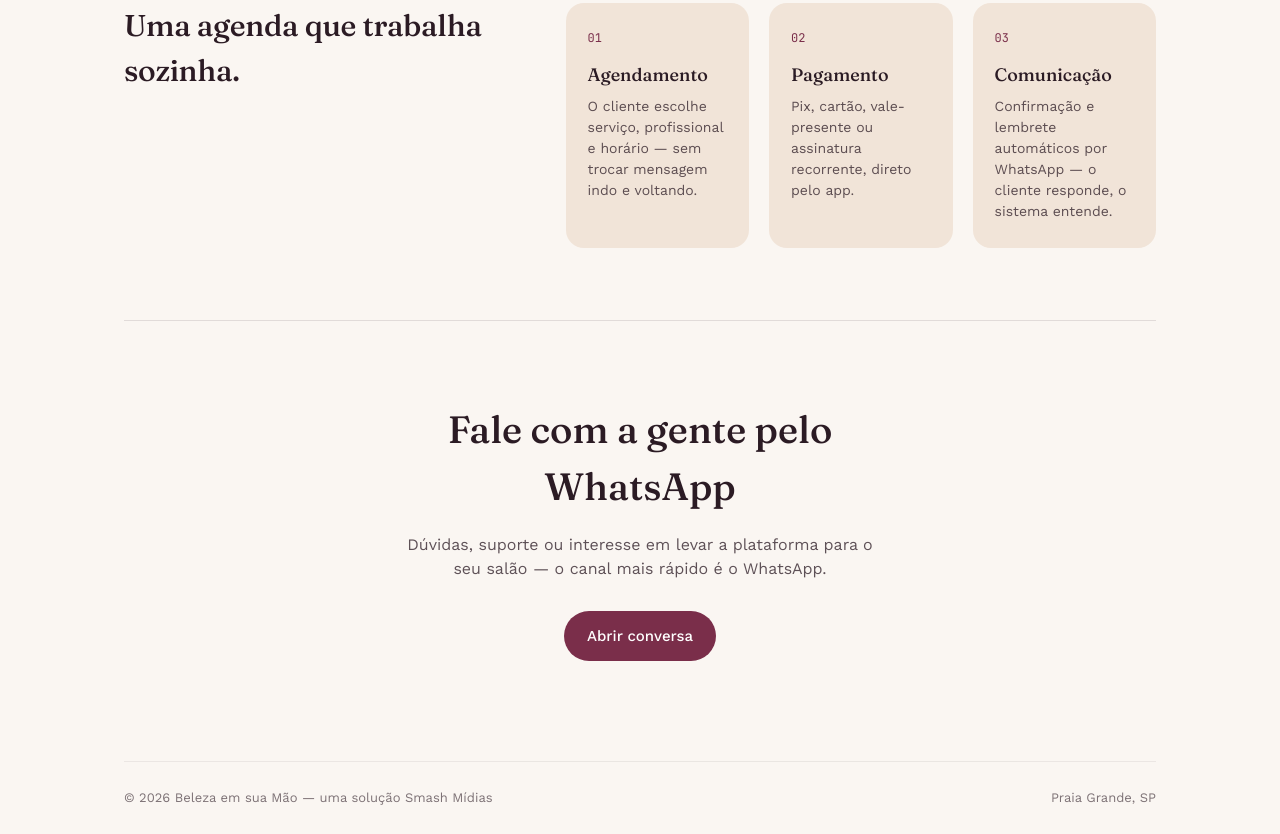
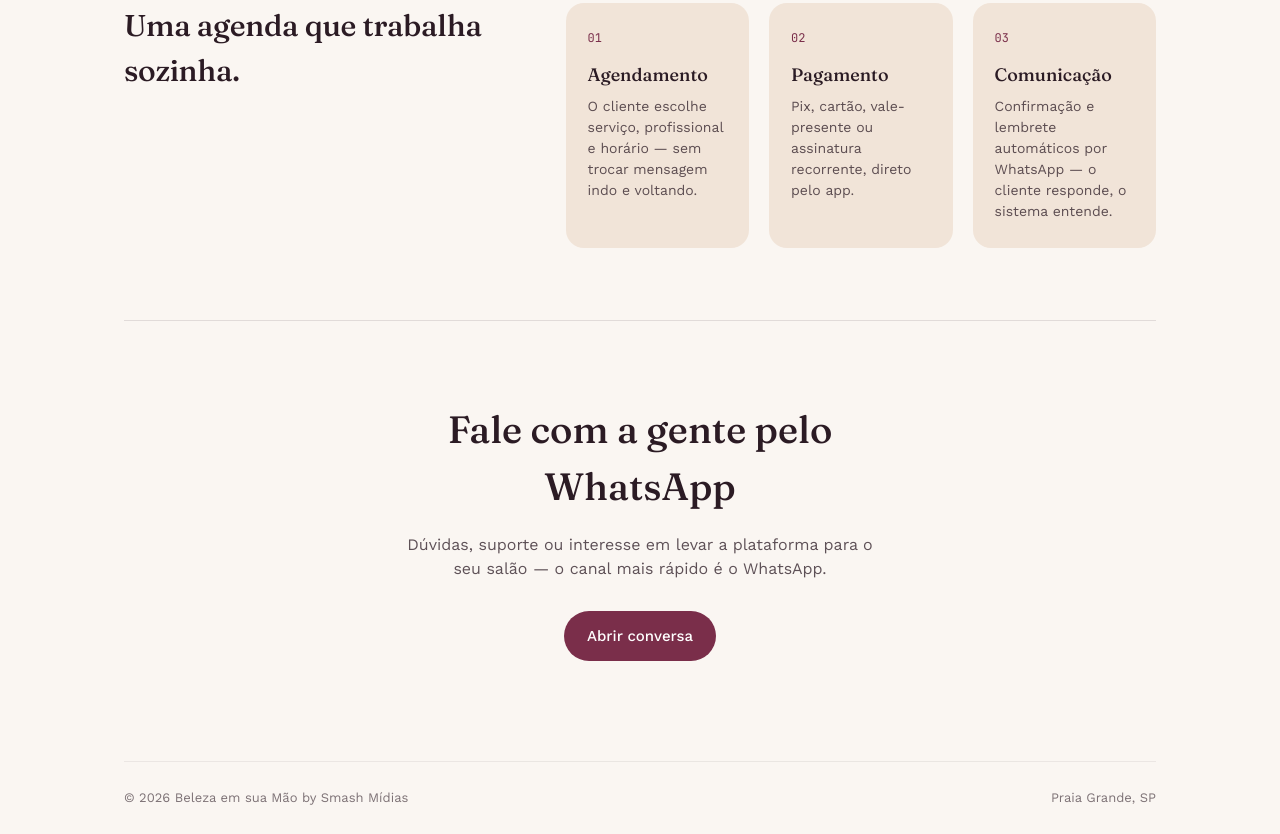
Before and after one commit to esquadraosmashpg-code/beleza-site, a plain HTML site: page index.html in a window 1280 px wide. Shown: the part 870-1704 px from the top of the page. Drawn offline with nearby package versions, Linux system fonts and the light colour scheme.

Commit message:
Ajusta rodape para 'by Smash Midias' (consistencia com nome de exibicao WhatsApp)

```diff
--- a/index.html
+++ b/index.html
@@ -354,7 +354,7 @@
 
   <div class="wrap">
     <footer>
-      <span>© 2026 Beleza em sua Mão — uma solução Smash Mídias</span>
+      <span>© 2026 Beleza em sua Mão by Smash Mídias</span>
       <span>Praia Grande, SP</span>
     </footer>
   </div>
```
